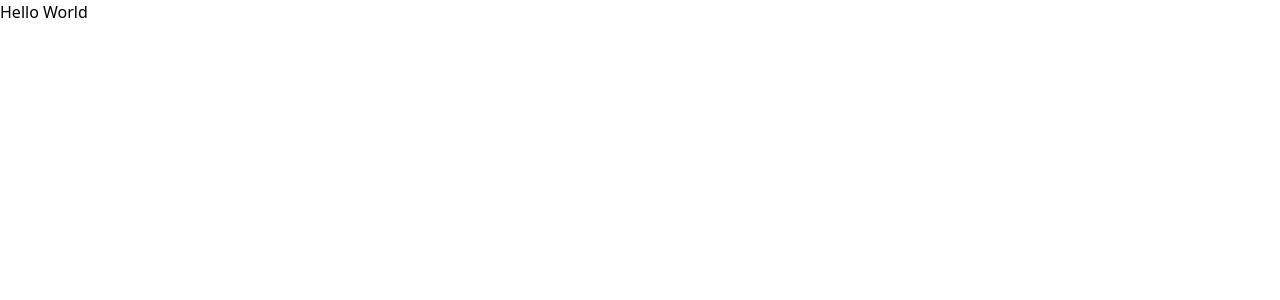
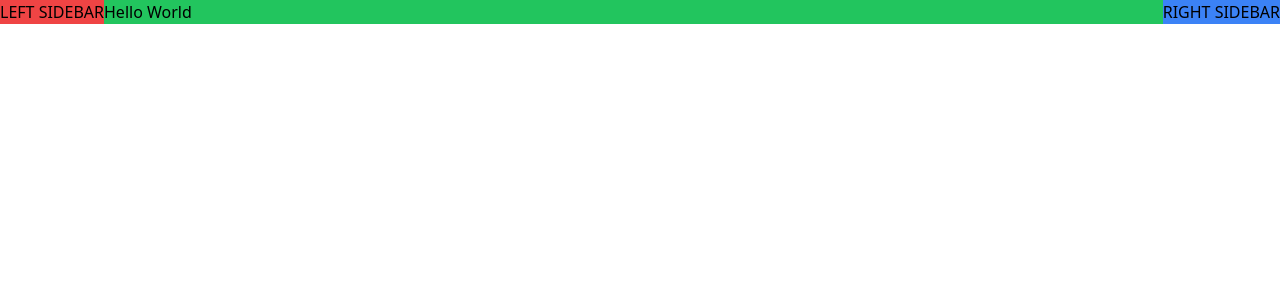
Before and after one commit to adam5096/no-more-ask-2, a Nuxt app: page / in a window 1280 px wide. Shown: the top 300 px of the page. Built offline with nearby package versions, Linux system fonts and the light colour scheme.

Commit message:
chore: 調整 layout grid

```diff
--- a/components/layouts/AppFooter.vue
+++ b/components/layouts/AppFooter.vue
@@ -1,5 +1,5 @@
 <template>
-    <footer class="bg-white shadow-md">
+    <footer class="bg-sky-400 shadow-md">
         <h1>Footer</h1>
     </footer>
 </template>
--- a/components/layouts/AppHeader.vue
+++ b/components/layouts/AppHeader.vue
@@ -1,5 +1,5 @@
 <template>
-    <header class="bg-white shadow-md">
+    <header class="bg-amber-400 shadow-md">
         <h1>Header</h1>
     </header>
 </template>
--- a/layouts/MyLayouts.vue
+++ b/layouts/MyLayouts.vue
@@ -16,8 +16,8 @@ import AppFooter from '~/components/layouts/AppFooter.vue'
 
 <style scoped>
 .my-layouts-container {
+    @apply grid grid-rows-[auto_1fr_auto];
     @apply min-h-screen;
-    @apply grid grid-rows-[auto_1fr_auto] ;
-
+    @apply text-6xl font-extrabold;
 }
 </style>
--- a/pages/index.vue
+++ b/pages/index.vue
@@ -5,9 +5,16 @@ definePageMeta({
 </script>
 
 <template>
-
-    <div>
-        <h1>Hello World</h1>
-    </div>
+    <section class="main-container">
+        <div class="bg-red-500">LEFT SIDEBAR</div>
+        <h1 class="bg-green-500">Hello World</h1>
+        <div class="bg-blue-500">RIGHT SIDEBAR</div>
+    </section>
 
 </template>
+
+<style scoped>
+.main-container {
+    @apply h-full grid grid-cols-[auto_1fr_auto];
+}
+</style>
```
Also changed, not shown: 2 other files (tests, documents, lock files or other folders).
